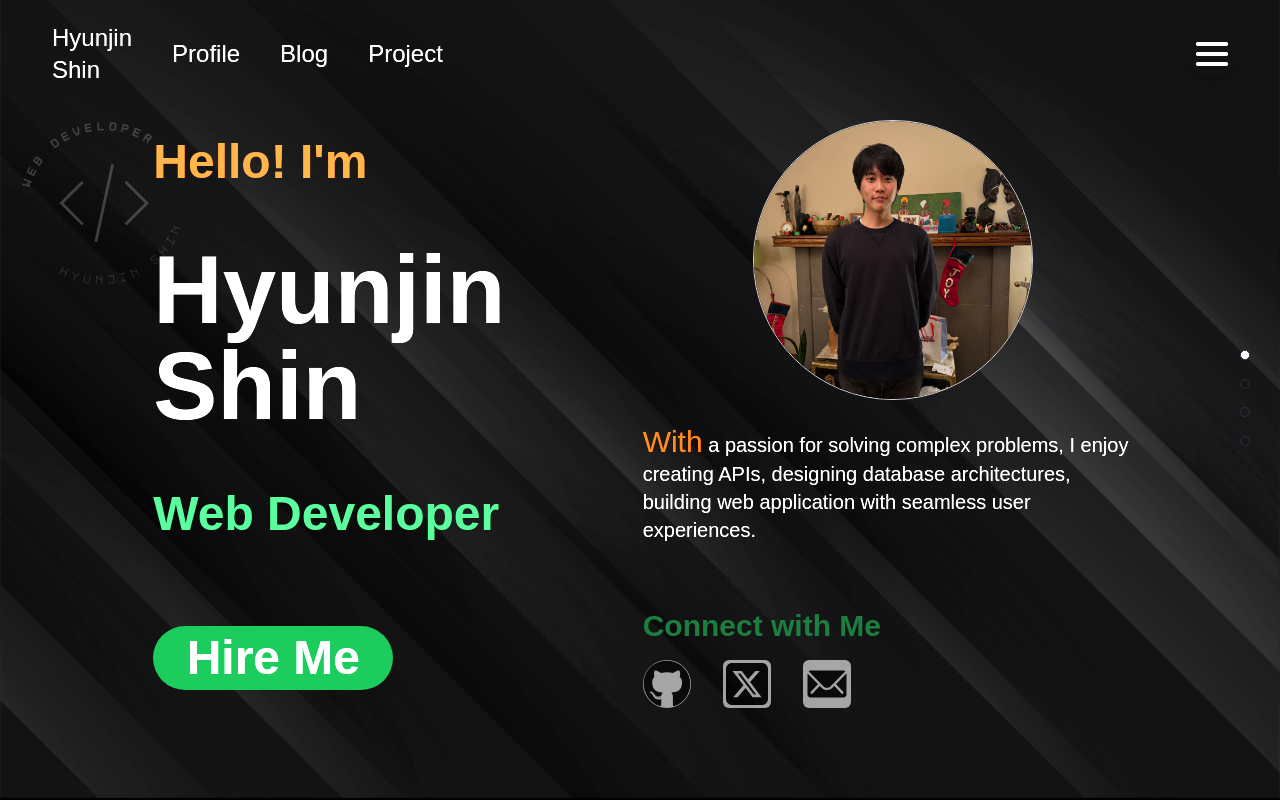
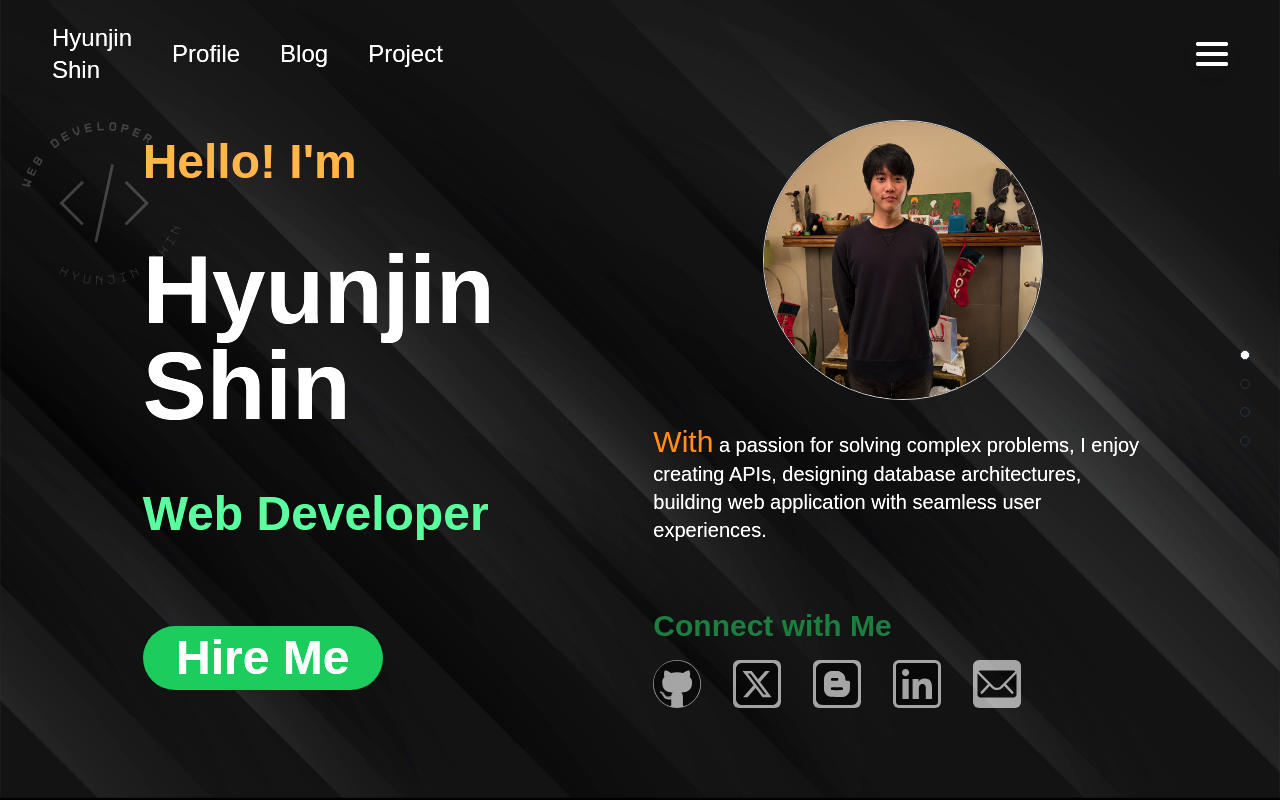
Before and after one commit to gitdevjin/personal-website, a React (Vite) app: page / in a window 1280 px wide. Built offline with nearby package versions, Linux system fonts and the light colour scheme; a web font is replaced by a local one.

Commit message:
icons in SectionOne added and fixed

```diff
--- a/src/components/Body/Home/SectionOne.jsx
+++ b/src/components/Body/Home/SectionOne.jsx
@@ -1,12 +1,13 @@
 import { FaGithub } from "react-icons/fa";
 import { FaSquareXTwitter } from "react-icons/fa6";
 import { IoIosMail } from "react-icons/io";
+import { FaBlogger, FaLinkedin } from "react-icons/fa";
 
 export default function SectionOne() {
   return (
-    <div className="relative flex flex-row w-full justify-evenly h-screen bg-transparent">
+    <div className="relative flex flex-row w-full justify-evenly gap-8 h-screen bg-transparent">
       <div
-        className="flex flex-col gap-8 sm:gap-14 justify-center pl-4 pt-10
+        className="flex flex-col gap-8 sm:gap-14 justify-center sm:pl-4 pt-10
         font-bold text-[#f7f7f7] text-3xl sm:text-5xl"
       >
         <img
@@ -20,7 +21,7 @@ export default function SectionOne() {
           <span>Shin</span>
         </div>
         <div className="text-green-400 text-3xl sm:text-5xl">Web Developer</div>
-        <button className="bg-green-600 hover:bg-green-500 hover:w-80 transition-all text-[#f7f7f7] font-bold py-2 px-4 mt-8 mb-2 rounded-full w-60">
+        <button className="bg-green-600 hover:bg-green-500 sm:hover:w-80 transition-all text-[#f7f7f7] font-bold py-2 px-4 mt-8 mb-2 rounded-full w-60">
           Hire Me
         </button>
       </div>
@@ -41,9 +42,17 @@ export default function SectionOne() {
             Connect with Me
           </div>
           <div className="flex flex-row justify-start gap-8 h-24 w-full">
-            <FaGithub className="bg-[#f7f7f7] hover:bg-blue-200 hover:size-16 text-black size-12 rounded-full opacity-50 transition-all" />
-            <FaSquareXTwitter className="bg-[#f7f7f7] hover:bg-blue-200 hover:size-16 text-black size-12 rounded-md opacity-50 transition-all" />
-            <IoIosMail className="bg-[#f7f7f7] hover:bg-blue-200 hover:size-16 text-black size-12 rounded-md opacity-50 transition-all" />
+            <a
+              href="https://github.com/gitdevjin"
+              target="_blank"
+              rel="noopener noreferrer"
+            >
+              <FaGithub className="bg-[#f7f7f7] hover:bg-blue-200 text-black size-12 rounded-full opacity-50 transition-all transform hover:scale-125" />
+            </a>
+            <FaSquareXTwitter className="bg-[#f7f7f7] hover:bg-blue-200 text-black size-12 rounded-md opacity-50 transition-all transform hover:scale-125" />
+            <FaBlogger className="bg-[#f7f7f7] hover:bg-blue-200 text-black size-12 rounded-md opacity-50 transition-all transform hover:scale-125" />
+            <FaLinkedin className="bg-[#f7f7f7] hover:bg-blue-200 text-black size-12 rounded-md opacity-50 transition-all transform hover:scale-125" />
+            <IoIosMail className="bg-[#f7f7f7] hover:bg-blue-200 text-black size-12 rounded-md opacity-50 transition-all transform hover:scale-125" />
           </div>
         </div>
       </div>
```
